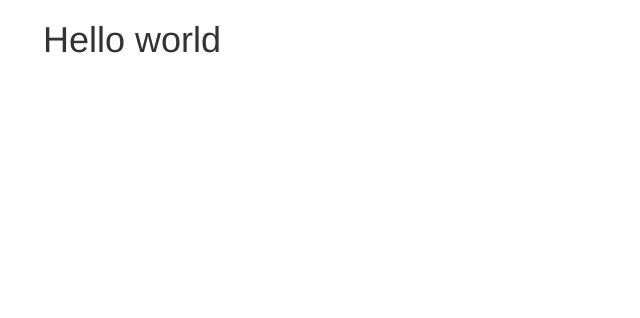
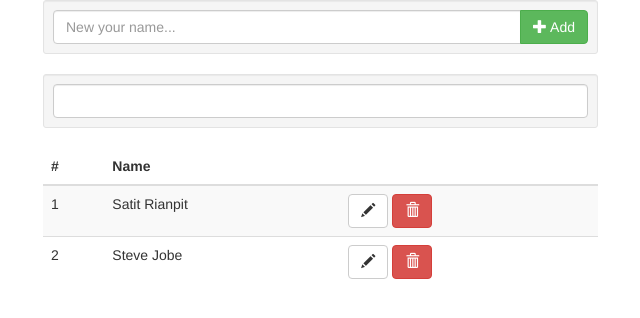
Before and after one commit to siteslave/angular-basic, a website: page index.html in a window 1280 px wide. Shown: the whole page, without its empty margins (27-667 px from the left). Drawn offline with nearby package versions, Linux system fonts and the light colour scheme.

Commit message:
init step 3

```diff
--- a/app.js
+++ b/app.js
@@ -2,7 +2,32 @@
 angular.module('app', [])
   .controller('MainCtrl', function ($scope, $log) {
 
-    $log.info('Welcome to angular application.');
-    $scope.message = 'Hello world';
+    $scope.users = [
+      { id: '1', name: 'Satit Rianpit' },
+      { id: '2', name: 'Steve Jobe'}
+    ];
+
+    $scope.add = function () {
+      var obj = {};
+      obj.id = Date.now();
+      obj.name = !$scope.newName ? 'Default name' : $scope.newName;
+      $scope.users.push(obj);
+      // clear text
+      $scope.newName = null;
+    };
+
+    $scope.edit = function (index) {
+      var user = $scope.users[index];
+      var newName = prompt('Enter new name', user.name);
+      if (newName) {
+        $scope.users[index].name = newName;
+      }
+    };
+
+    $scope.remove = function (index) {
+      if (confirm('Are you sure?')) {
+        $scope.users.splice(index, 1);
+      };
+    };
 
   });
--- a/index.html
+++ b/index.html
@@ -13,7 +13,61 @@
 
     <div class="container">
       <div ng-controller="MainCtrl">
-        <h1>{{ message }}</h1>
+
+        <div class="row">
+          <div class="col-md-6">
+            <div class="well well-sm">
+              <div class="input-group">
+                <input type="text" class="form-control"
+                  placeholder="New your name..."
+                  ng-model="newName">
+                <span class="input-group-btn">
+                  <button class="btn btn-success"
+                    type="button"
+                    ng-click="add()">
+                    <i class="glyphicon glyphicon-plus"></i>
+                    Add
+                    </button>
+                </span>
+              </div>
+            </div>
+
+          </div>
+        </div>
+
+        <div class="row">
+          <div class="col-md-6">
+            <div class="well well-sm">
+              <input type="text" class="form-control" ng-model="query">
+            </div>
+
+            <table class="table table-striped">
+              <thead>
+                <tr>
+                  <th>#</th>
+                  <th>Name</th>
+                  <th></th>
+                </tr>
+              </thead>
+              <tbody>
+                <tr ng-repeat="user in users | filter: query">
+                  <td>{{ $index + 1 }}</td>
+                  <td>{{ user.name }}</td>
+                  <td>
+                    <button class="btn btn-default" ng-click="edit($index)">
+                      <i class="glyphicon glyphicon-pencil"></i>
+                    </button>
+                     <button class="btn btn-danger" ng-click="remove($index)">
+                      <i class="glyphicon glyphicon-trash"></i>
+                    </button>
+                  </td>
+                </tr>
+              </tbody>
+            </table>
+          </div>
+        </div>
+
+
       </div>
     </div>
 
```
